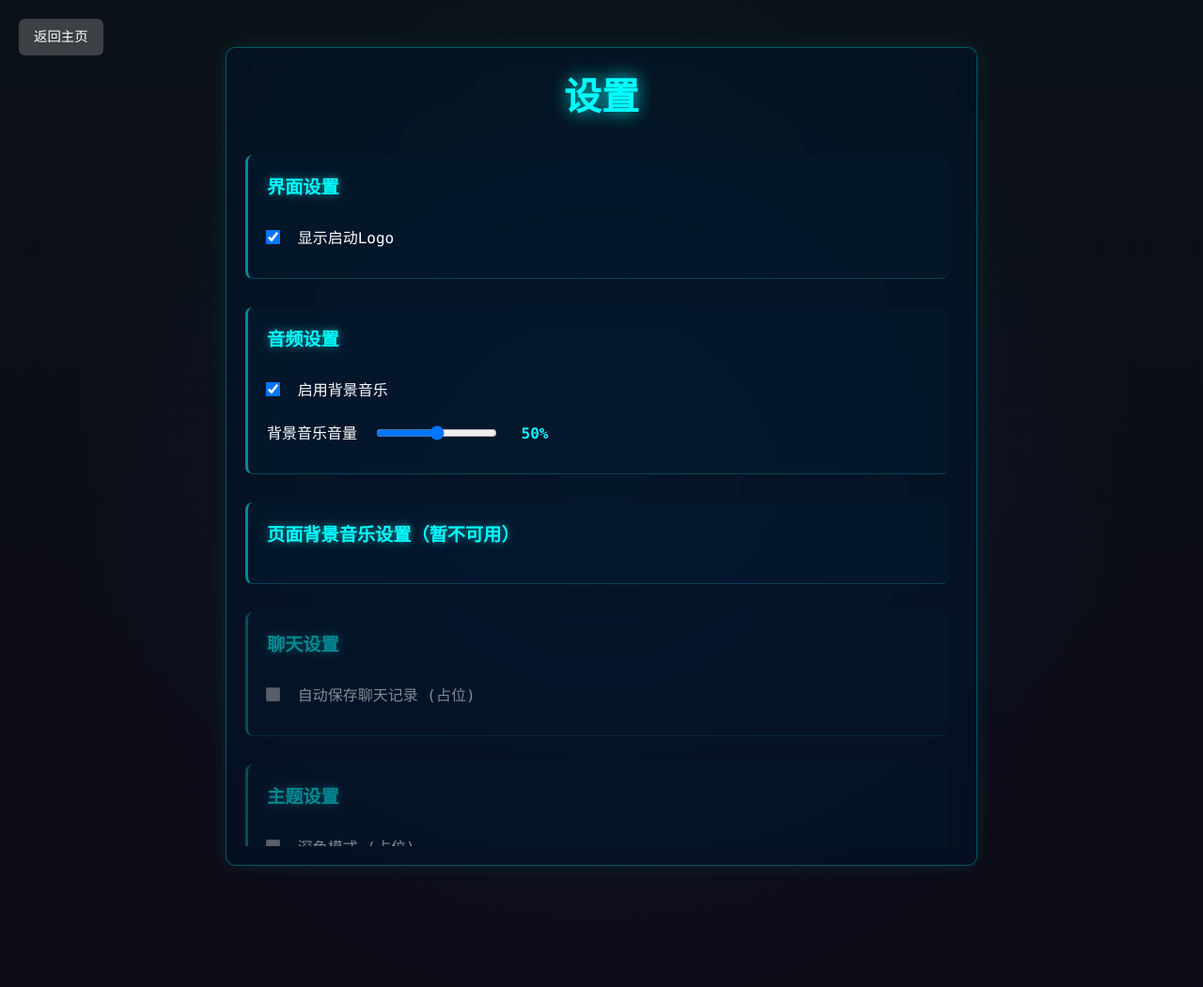
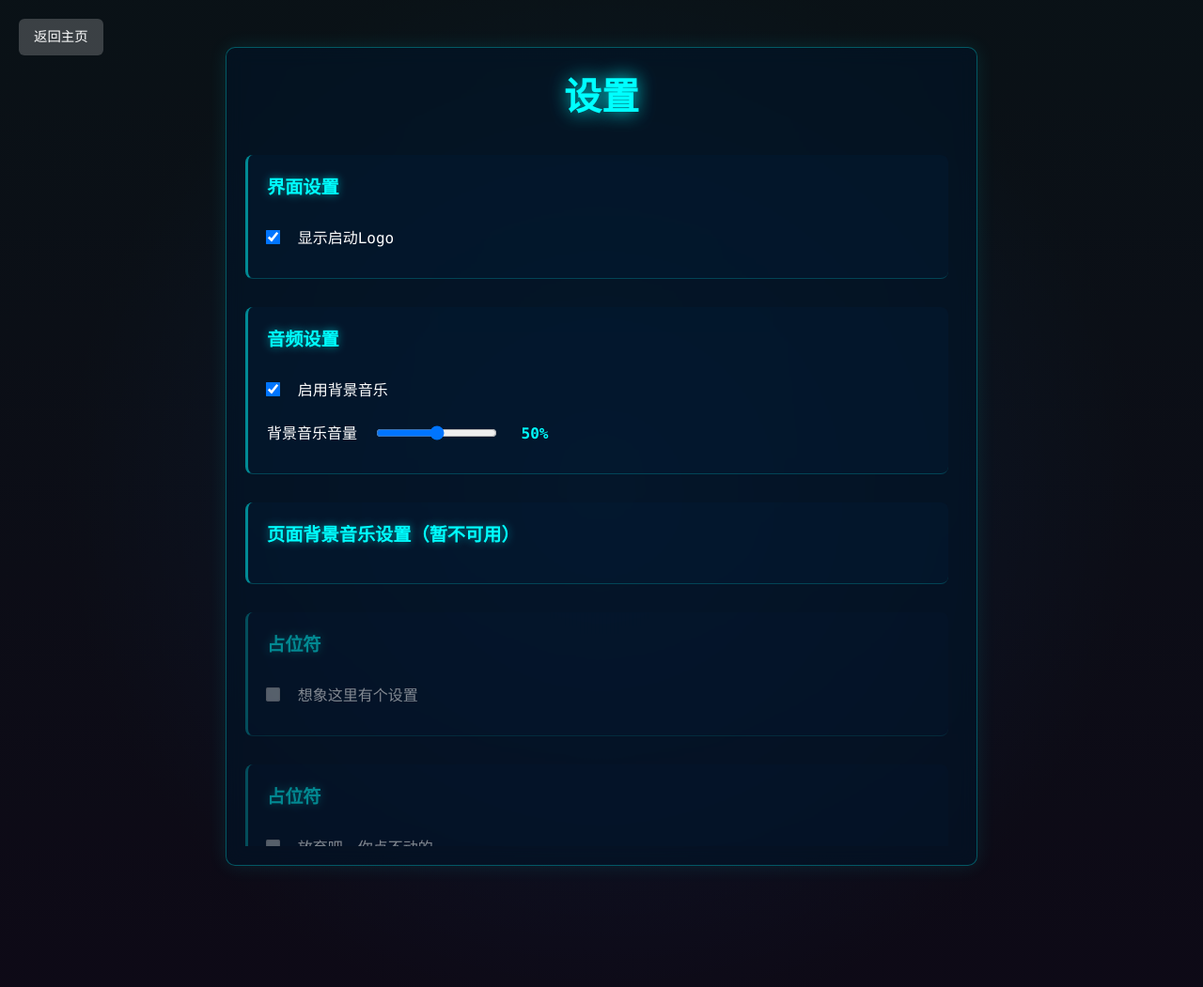
Before and after one commit to xhc2008/CABM, a Flask app: page /settings in a window 1280 px wide. Shown: the whole page at 94% size. Run offline with Flask 3, Linux system fonts and the light colour scheme; data that the repository does not hold is empty.

Commit message:
feat: 绕过浏览器安全限制（bushi）

```diff
--- a/static/js/bgm-service.js
+++ b/static/js/bgm-service.js
@@ -49,6 +49,11 @@ class BGMService {
         this.setDefaultPageConfigs();
 
         console.log('BGM Service (Web Audio) ready:', this.tracks);
+
+        // 4. 如果启用BGM，尝试自动播放
+        if (this.enabled && this.tracks.length) {
+            this.playRandom();
+        }
     }
 
     async loadTracks() {
@@ -200,7 +205,7 @@ window.bgmService = new BGMService();
 // 用户第一次交互后启动 AudioContext
 const unlock = () => {
     window.bgmService.ctx.resume().then(() => {
-        if (!window.bgmService.isPlaying && window.bgmService.tracks.length) {
+        if (!window.bgmService.isPlaying && window.bgmService.tracks.length && window.bgmService.enabled) {
             window.bgmService.playRandom();
         }
     });
--- a/templates/settings.html
+++ b/templates/settings.html
@@ -197,21 +197,21 @@
                 </div>
 
                 <div class="settings-section" style="opacity: 0.5;">
-                    <h3>聊天设置</h3>
+                    <h3>占位符</h3>
                     <div class="setting-item">
                         <label>
                             <input type="checkbox" disabled>
-                            <span>自动保存聊天记录 (占位)</span>
+                            <span>想象这里有个设置</span>
                         </label>
                     </div>
                 </div>
 
                 <div class="settings-section" style="opacity: 0.5;">
-                    <h3>主题设置</h3>
+                    <h3>占位符</h3>
                     <div class="setting-item">
                         <label>
                             <input type="checkbox" disabled>
-                            <span>深色模式 (占位)</span>
+                            <span>放弃吧，你点不动的</span>
                         </label>
                     </div>
                 </div>
```
